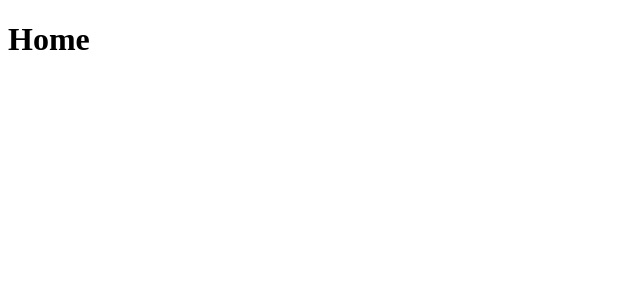
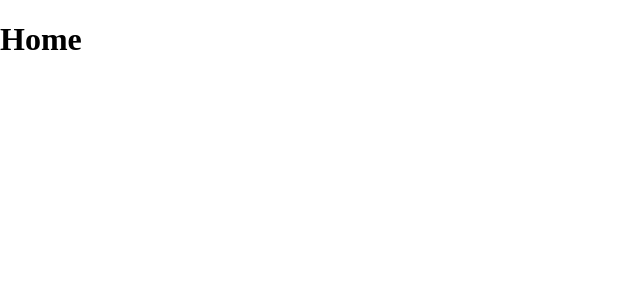
Before and after one commit to Pliskeviski/estagiae-webapp, a Next.js app: page / in a window 1280 px wide. Shown: the top 300 px of the page, without its empty margins (0-640 px from the left). Built offline with nearby package versions, Linux system fonts and the light colour scheme.

Commit message:
feat(auth): base login page

```diff
--- a/package.json
+++ b/package.json
@@ -14,7 +14,8 @@
     "next-images": "^1.8.2",
     "react": "17.0.2",
     "react-dom": "17.0.2",
-    "styled-components": "^5.3.3"
+    "styled-components": "^5.3.3",
+    "zustand": "^3.6.5"
   },
   "devDependencies": {
     "@types/node": "16.11.10",
--- a/pages/_app.tsx
+++ b/pages/_app.tsx
@@ -1,9 +1,12 @@
 import type { AppProps } from 'next/app';
 import { ThemeProvider } from 'styled-components';
+import { GlobalStyle } from 'src/theme/globalStyles';
+import theme from 'src/theme/theme';
 
 const App = ({ Component, pageProps }: AppProps) => {
   return (
-    <ThemeProvider theme={{}}>
+    <ThemeProvider theme={theme}>
+      <GlobalStyle />
       <Component {...pageProps} />
     </ThemeProvider>
   );
--- a/src/components/page-wrapper/index.tsx
+++ b/src/components/page-wrapper/index.tsx
@@ -13,13 +13,17 @@ export const PageWrapper = memo(({ title, children }: IPageWrapperProps) => {
       <Head>
         <title>{title} - Estagiaê</title>
         <meta name="description" content="Estagiaê" />
+        <link rel="preconnect" href="https://fonts.googleapis.com" />
         <link
           rel="preconnect"
           href="https://fonts.gstatic.com"
           crossOrigin="true"
         />
+        <link
+          href="https://fonts.googleapis.com/css2?family=Nunito:wght@300;400;600;700;900&family=Poppins:wght@300;400;500;600;700&display=swap"
+          rel="stylesheet"
+        />
         <link rel="icon" href="/favicon.ico" key="favicon" />,
-        <link rel="preconnect" href="https://fonts.googleapis.com" />
         <link
           href="https://fonts.googleapis.com/css2?family=Roboto:wght@300;400;500;700;900&display=swap"
           rel="stylesheet"
--- /dev/null
+++ b/src/theme/globalStyles.ts
@@ -0,0 +1,12 @@
+import { createGlobalStyle } from 'styled-components';
+
+export const GlobalStyle = createGlobalStyle`
+  html {
+    box-sizing: border-box;
+    font-family: ${({ theme }) => theme.fonts.primary};
+  }
+
+  body, #__next {
+    margin: 0;
+  }
+`;
--- /dev/null
+++ b/src/theme/theme.ts
@@ -0,0 +1,14 @@
+import { DefaultTheme } from 'styled-components';
+
+const Theme: DefaultTheme = {
+  colors: {
+    primary: 'green',
+  },
+  fonts: {
+    primary: 'Poppins, sans-serif',
+    secondary: 'PlusJakarta, sans-serif',
+    tertiary: 'Nunito, sans-serif',
+  },
+};
+
+export default Theme;
```
Also changed, not shown: src/containers/auth/index.tsx (+10 -1 lines), src/containers/auth/styles.ts (added, +13 -0 lines), src/stores/auth.store.tsx (added, +36 -0 lines), src/theme/styled.d.ts (added, +16 -0 lines), 1 other file (tests, documents, lock files or other folders).
